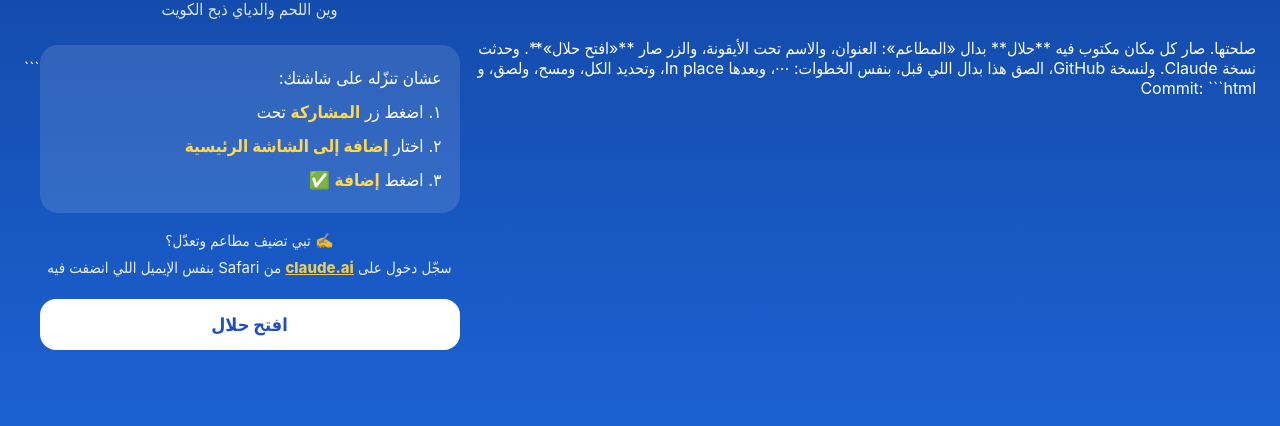
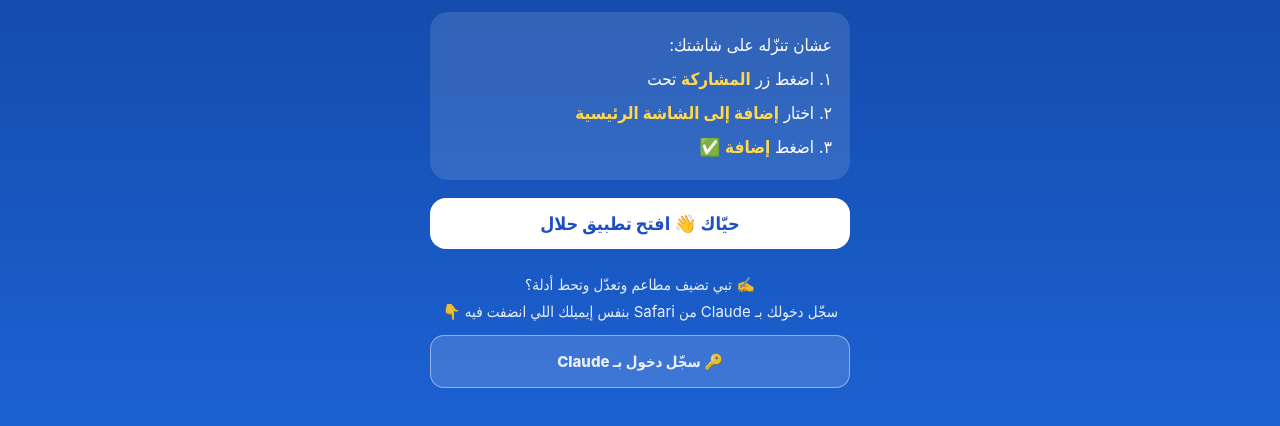
Before and after one commit to aalomair21-beep/mataam, a plain HTML site: page index.html in a window 1280 px wide. Shown: the part 332-758 px from the top of the page. Drawn offline with Linux system fonts and the light colour scheme.

Commit message:
Update index.html

````diff
--- a/index.html
+++ b/index.html
@@ -1,8 +1,3 @@
-صلحتها. صار كل مكان مكتوب فيه **حلال** بدال «المطاعم»: العنوان، والاسم تحت الأيقونة، والزر صار **«افتح حلال»**. وحدثت نسخة Claude.
-
-ولنسخة GitHub، الصق هذا بدال اللي قبل، بنفس الخطوات: ⋯، وبعدها In place، وتحديد الكل، ومسح، ولصق، و Commit:
-
-```html
 <!doctype html>
 <html lang="ar" dir="rtl">
 <head>
@@ -26,8 +21,8 @@
   p { margin:0 0 22px; opacity:.85; line-height:1.7; }
   .steps { background:rgba(255,255,255,.12); border-radius:18px; padding:16px 18px; text-align:right; line-height:2; font-size:17px; }
   .steps b { color:#ffd84d; }
-  .tip { margin-top:14px; font-size:15px; line-height:1.8; opacity:.9; }
-  .tip a { color:#ffd84d; font-weight:800; }
+  .tip { margin-top:22px; font-size:15px; line-height:1.8; opacity:.9; }
+  .tip a.login { display:block; margin-top:10px; padding:12px; border-radius:14px; background:rgba(255,255,255,.16); border:1.5px solid rgba(255,255,255,.5); color:#fff; font-weight:800; text-decoration:none; }
   a.btn { display:block; margin-top:18px; background:#fff; color:var(--blue); font-weight:800; font-size:18px;
     padding:15px; border-radius:16px; text-decoration:none; }
 </style>
@@ -43,8 +38,8 @@
     ٢. اختار <b>إضافة إلى الشاشة الرئيسية</b><br>
     ٣. اضغط <b>إضافة</b> ✅
   </div>
-  <div class="tip">✍️ تبي تضيف مطاعم وتعدّل؟<br>سجّل دخول على <a href="https://claude.ai/login">claude.ai</a> من Safari بنفس الإيميل اللي انضفت فيه</div>
-  <a class="btn" id="go" href="https://claude.ai/artifact/Mo9PveYVKT7zgCR16x7RVF">افتح حلال</a>
+  <a class="btn" id="go" href="https://claude.ai/artifact/Mo9PveYVKT7zgCR16x7RVF">حيّاك 👋 افتح تطبيق حلال</a>
+  <div class="tip">✍️ تبي تضيف مطاعم وتعدّل وتحط أدلة؟<br>سجّل دخولك بـ Claude من Safari بنفس إيميلك اللي انضفت فيه 👇<a class="login" href="https://claude.ai/login">🔑 سجّل دخول بـ Claude</a></div>
 </div>
 <script>
   var target = "https://claude.ai/artifact/Mo9PveYVKT7zgCR16x7RVF";
@@ -54,4 +49,3 @@
 </script>
 </body>
 </html>
-```
````
